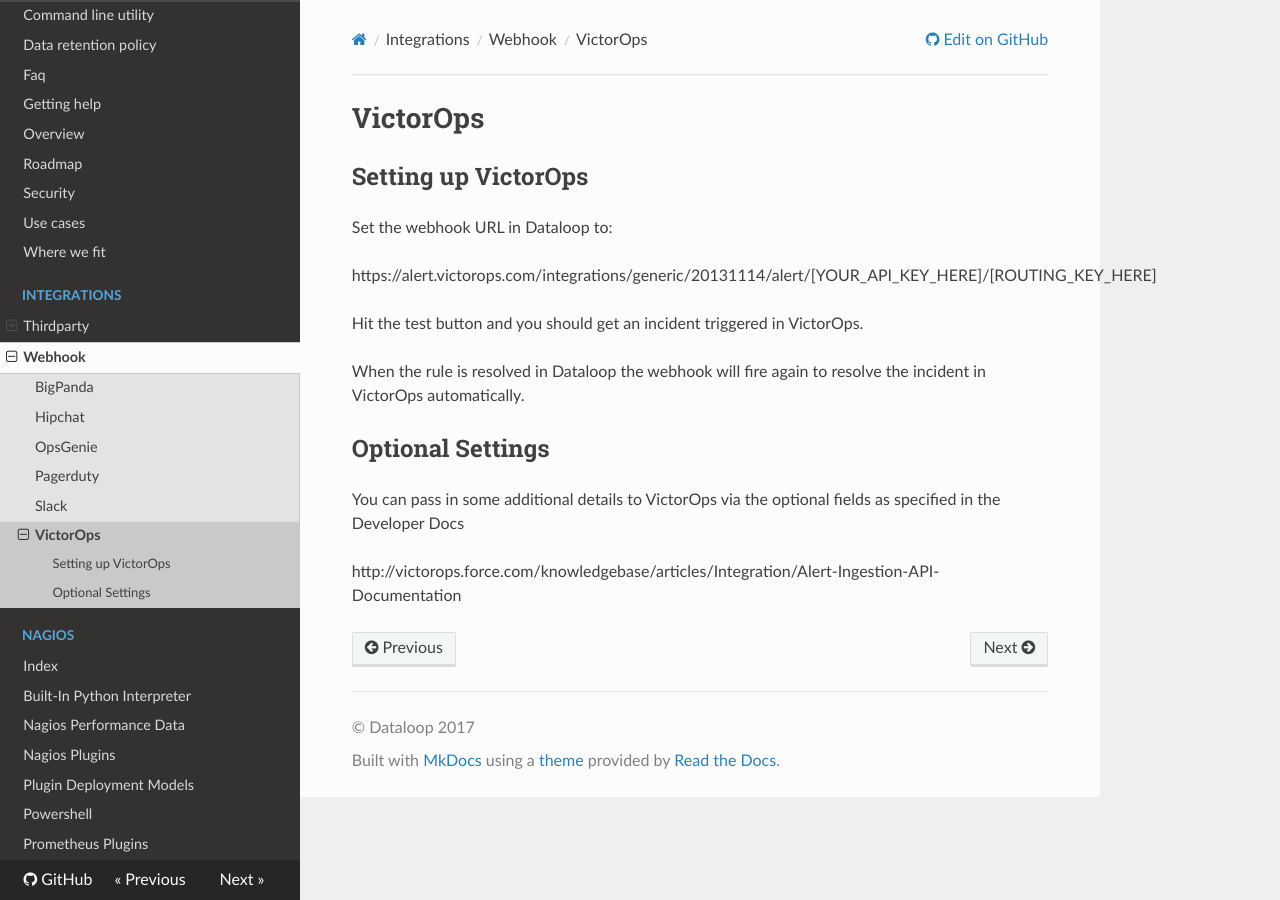
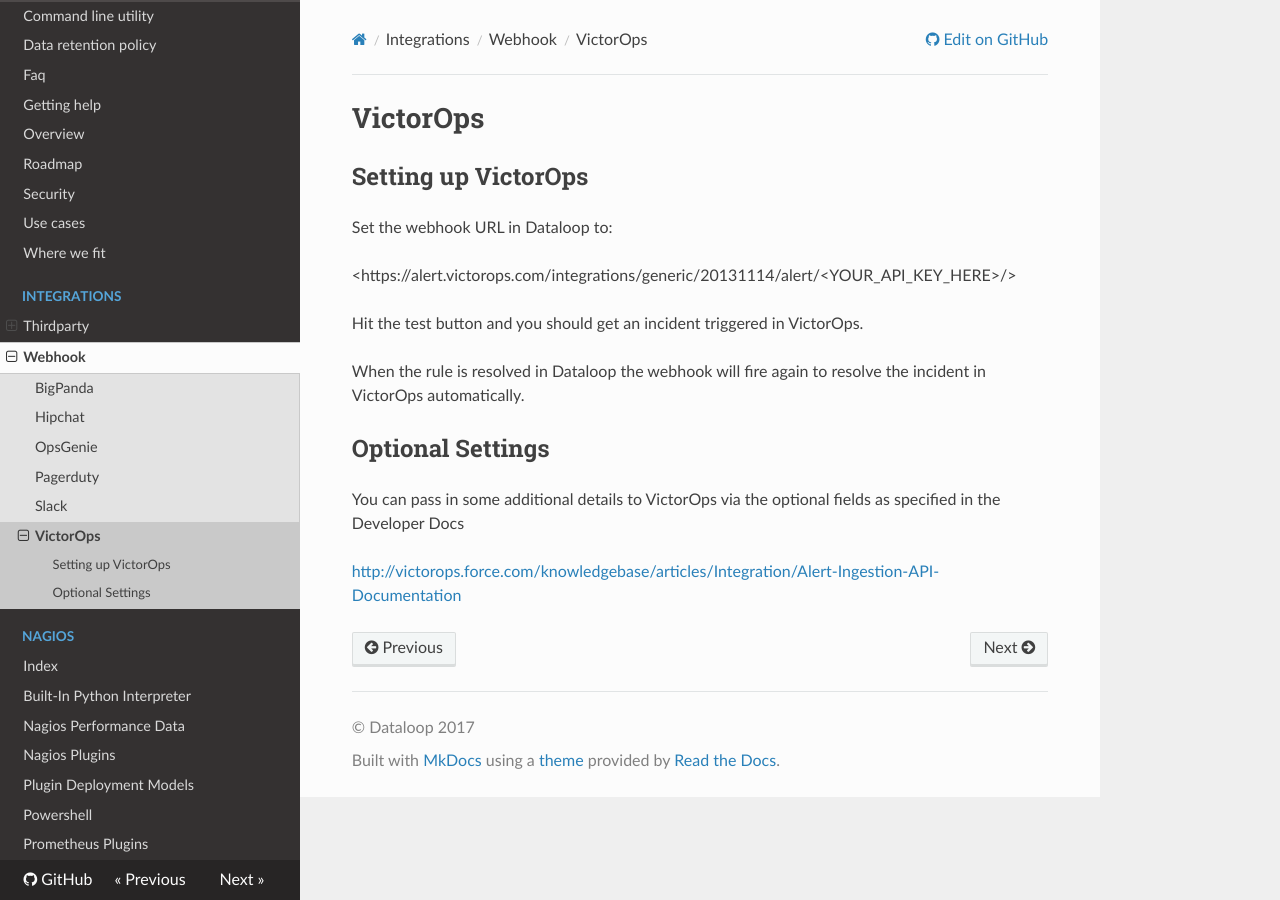
Before and after one commit to dataloop/dataloop-support, an MkDocs documentation site: the page built from docs/integrations/webhook/victorops.md, in a window 1280 px wide. Built offline with MkDocs 1.6.1, drawn with Linux system fonts in a browser that asks for light colours; nearby versions of some CDN libraries.

Commit message:
index and tidy

```diff
--- a/docs/integrations/webhook/victorops.md
+++ b/docs/integrations/webhook/victorops.md
@@ -4,7 +4,7 @@
 
 Set the webhook URL in Dataloop to:
 
-https://alert.victorops.com/integrations/generic/20131114/alert/[YOUR_API_KEY_HERE]/[ROUTING_KEY_HERE]
+<https://alert.victorops.com/integrations/generic/20131114/alert/<YOUR_API_KEY_HERE\>/<ROUTING_KEY_HERE\>>
 
 Hit the test button and you should get an incident triggered in VictorOps.
 
@@ -16,4 +16,4 @@
 
 You can pass in some additional details to VictorOps via the optional fields as specified in the Developer Docs
 
-http://victorops.force.com/knowledgebase/articles/Integration/Alert-Ingestion-API-Documentation
+<http://victorops.force.com/knowledgebase/articles/Integration/Alert-Ingestion-API-Documentation>
```
Also changed, not shown: docs/integrations/webhook/bigpanda.md (+3 -3 lines), docs/integrations/webhook/hipchat.md (+4 -4 lines), docs/integrations/webhook/opsgenie.md (+4 -4 lines), docs/integrations/webhook/pagerduty.md (+3 -3 lines), docs/integrations/webhook/slack.md (+1 -1 lines), docs/integrations.md (deleted).
